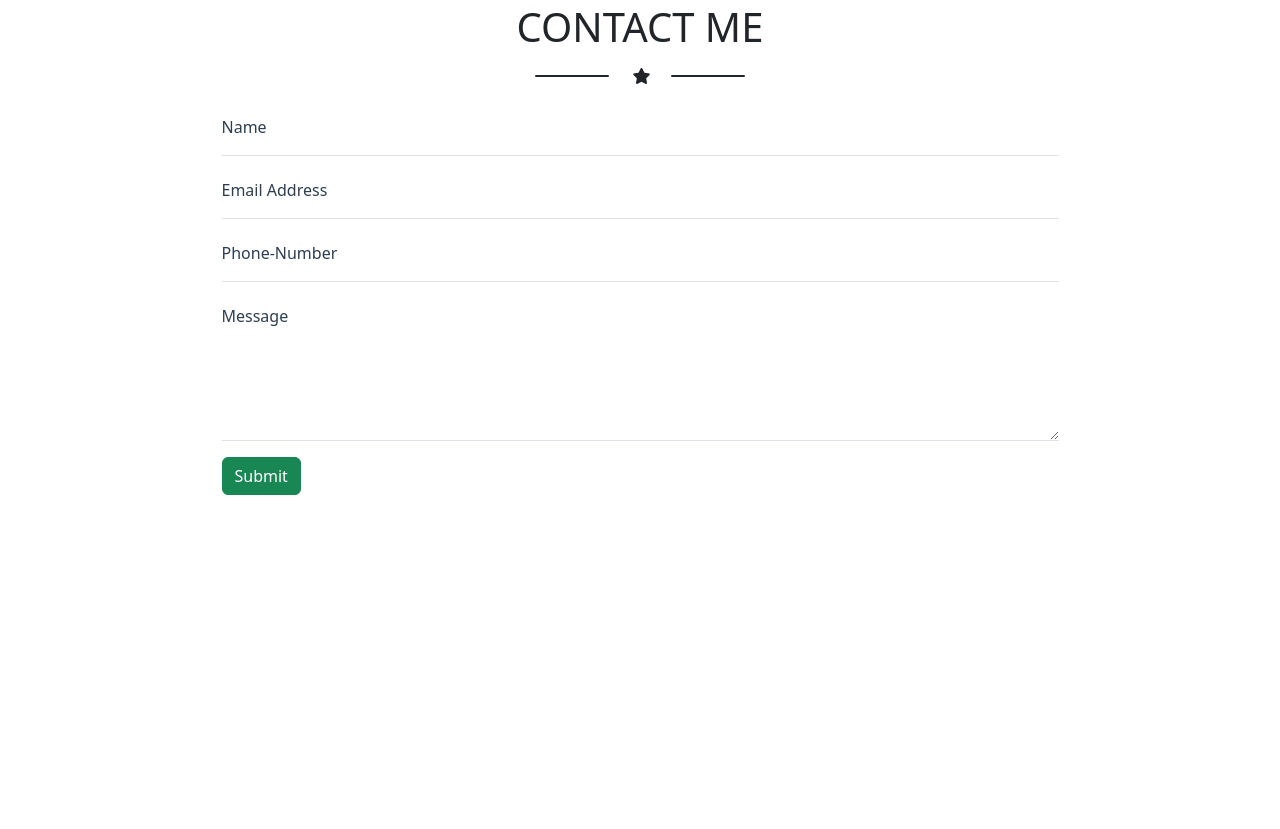
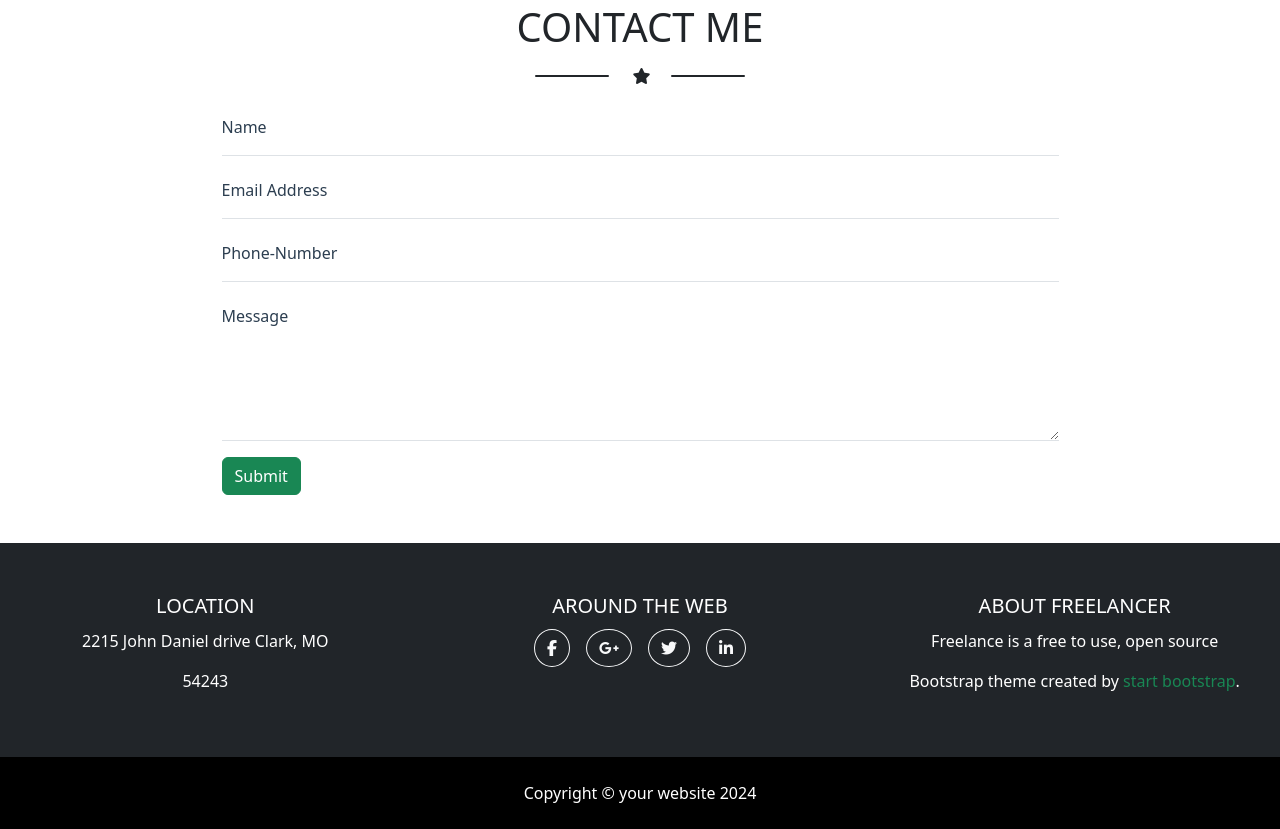
Before and after one commit to LucaPiantadosi27/html-css-bootstrap-freelancer, a plain HTML site: page index.html in a window 1280 px wide. Shown: the part 1467-2296 px from the top of the page. Before the commit the page ends 2010 px from the top, so only its background shows below. Drawn offline with nearby package versions, Linux system fonts and the light colour scheme.

Commit message:
Aggiunto footer

```diff
--- a/index.html
+++ b/index.html
@@ -223,6 +223,55 @@
 
 <!-- Footer -->
 
+<footer class="text-white bg-dark" data-bs-theme="dark">
+    <div class="row row-cols-1 row-cols-md-3 text-center py-5">
+        <div class="col">
+            <div class="text-uppercase fs-5 mb-2">
+                Location
+            </div>
+            <p>
+                2215 John Daniel drive Clark, MO
+            </p>
+            <p>
+                54243
+            </p>
+        </div>
+
+        <div class="col">
+            <div class="text-uppercase fs-5 mb-2">
+                Around the web
+            </div>
+            <div class="d-flex justify-content-center gap-3">
+                <button type="button" class="btn btn-outline-light rounded-circle my_btn"><i class="fa-brands fa-facebook-f"></i></button>
+                <button type="button" class="btn btn-outline-light rounded-circle my_btn"><i class="fa-brands fa-google-plus-g"></i></button>
+                <button type="button" class="btn btn-outline-light rounded-circle my_btn"><i class="fa-brands fa-twitter"></i></button>
+                <button type="button" class="btn btn-outline-light rounded-circle my_btn"><i class="fa-brands fa-linkedin-in"></i></button>
+            </div>
+        </div>
+
+        <div class="col">
+            <div class="text-uppercase fs-5 mb-2">
+                About freelancer
+            </div>
+            <p>
+                Freelance is a free to use, open source
+            </p>
+
+            <p>
+                Bootstrap theme created by <a href="#" class="text-decoration-none text-success">start bootstrap</a>.
+            </p>
+        </div>
+    </div>
+    <div class="footer-bottom py-4 text-center bg-black">
+        <span>Copyright © your website 2024 </span>
+    </div>
+</footer>
+
+
+
+
+<!--  -->
+
 
 
 
```
